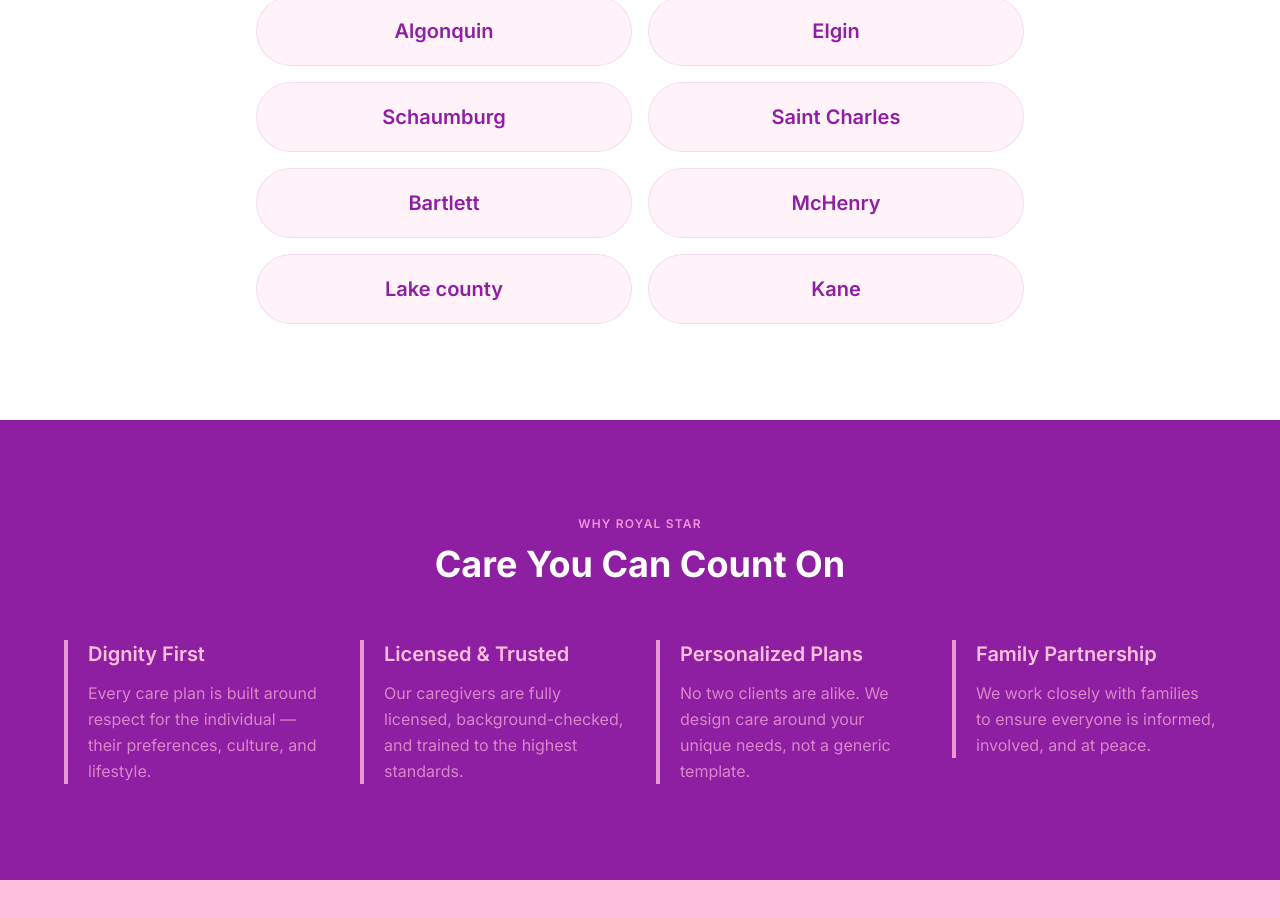
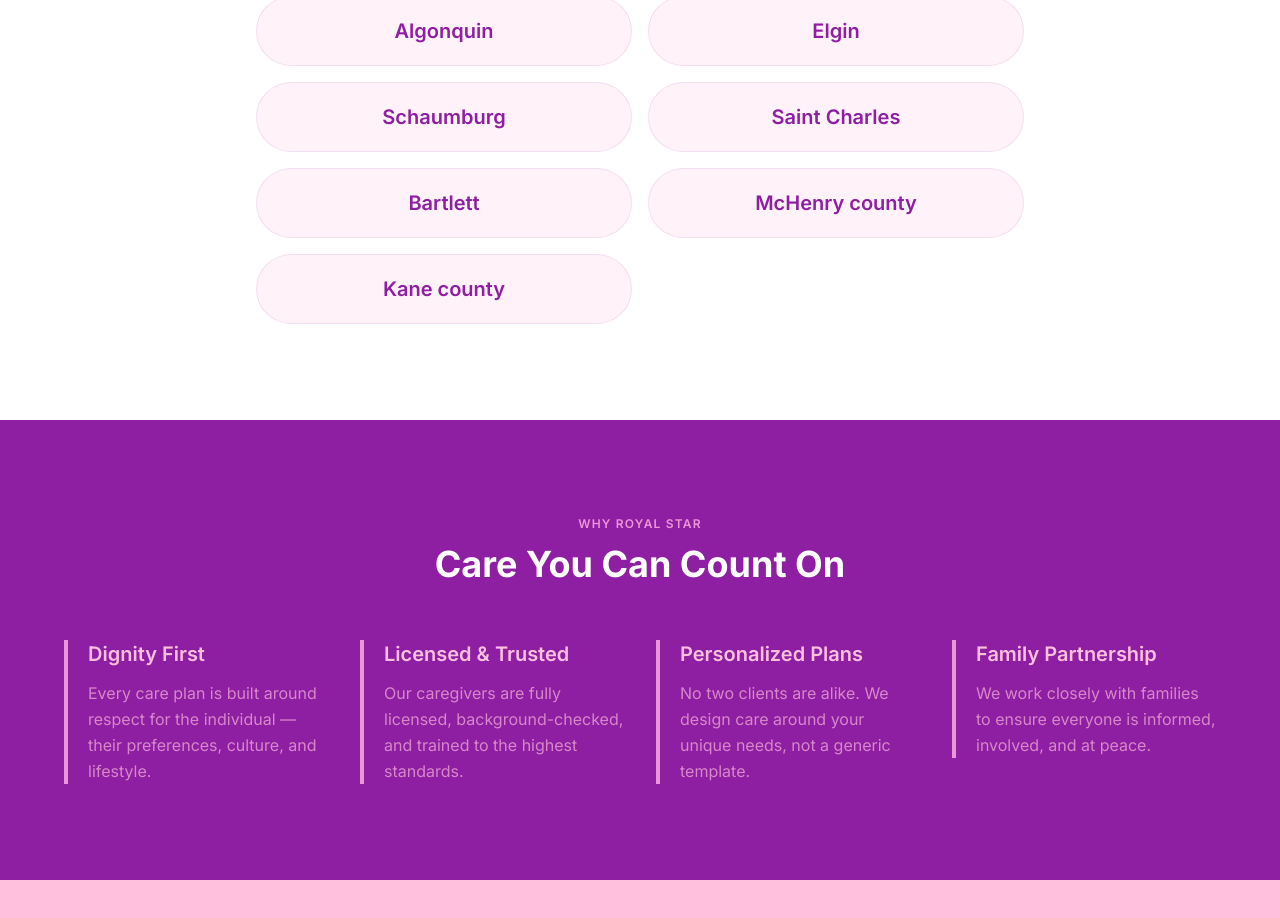
Before and after one commit to dedayorr/Royal-Star-Home-Care, a React (Create React App) app: page / in a window 1280 px wide. Shown: the part 3151-4069 px from the top of the page. Built offline with nearby package versions, Linux system fonts and the light colour scheme.

Commit message:
location_updated

```diff
--- a/src/pages/Home.js
+++ b/src/pages/Home.js
@@ -19,10 +19,9 @@
   "Schaumburg",
   "Saint Charles",
   "Bartlett",
-  "McHenry",
-  "Lake county",
-  "Kane",
-];
+  "McHenry county",
+  "Kane county",
+  ];
 
 const services = [
   {
```
